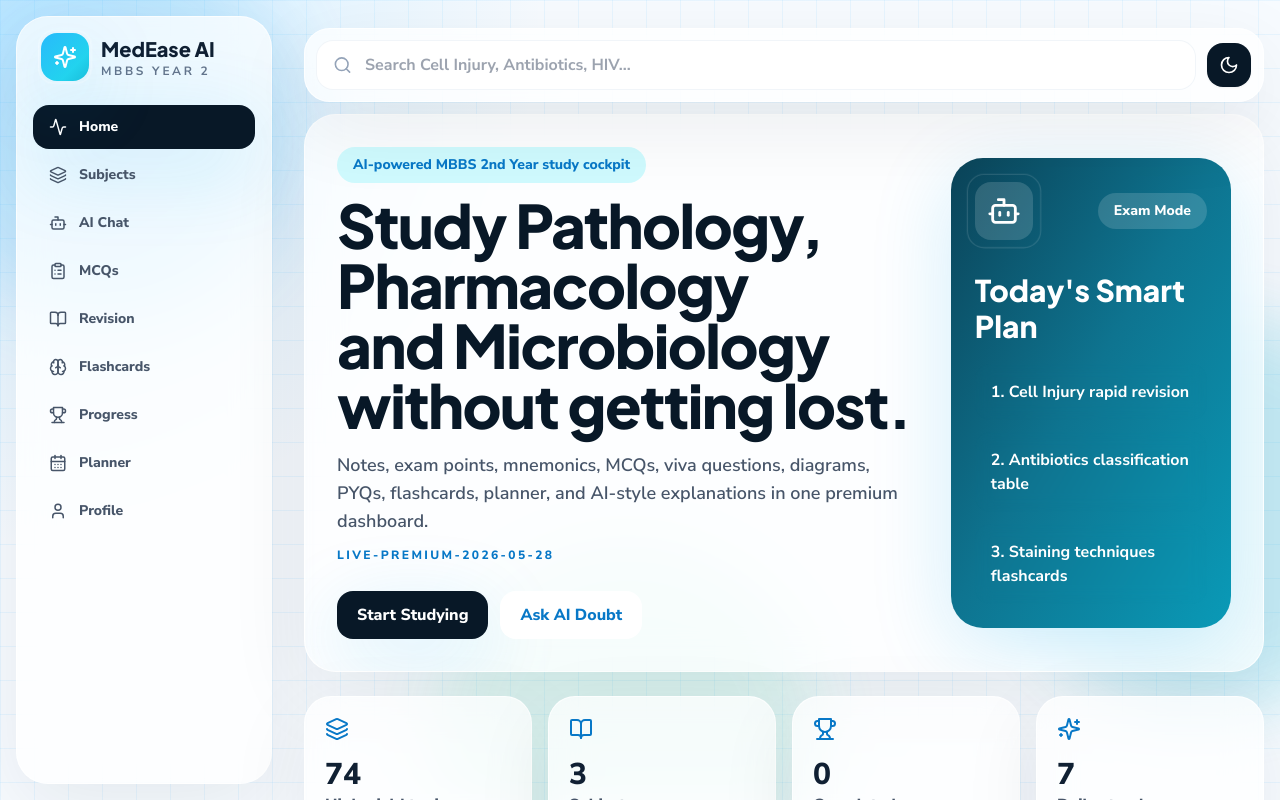
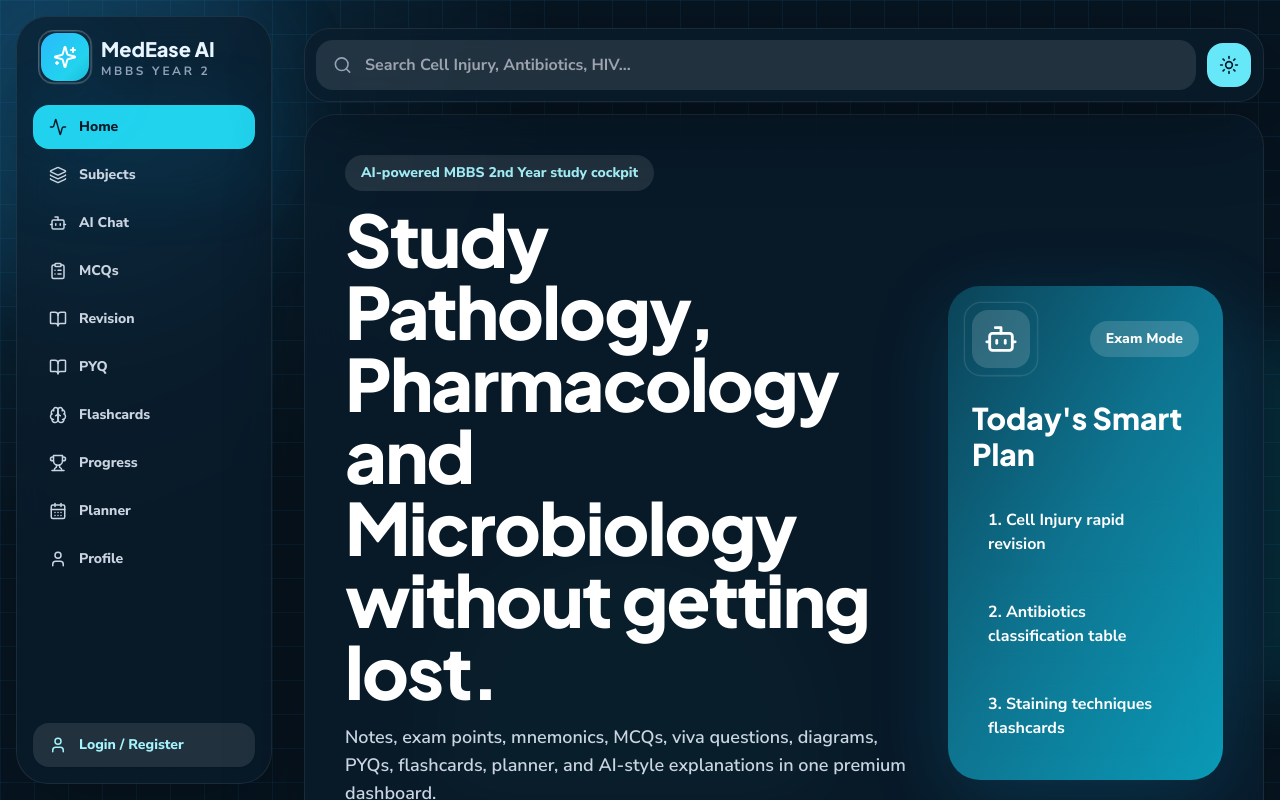
Before and after one commit to prateeksharma4919l/med, a React (Vite) app in the folder client/: page /login in a window 1280 px wide. Shown: the top 800 px of the page. Built offline with nearby package versions, Linux system fonts and the light colour scheme.

Commit message:
Match live UI to premium localhost design

```diff
--- a/client/index.html
+++ b/client/index.html
@@ -43,33 +43,33 @@
           <style>
             :root{--navy:#071827;--blue:#0878c7;--cyan:#06b6d4;--soft:#f5fbff;--ink:#0b1b2c}
             *{box-sizing:border-box}
-            body{margin:0;background:radial-gradient(circle at top left,rgba(43,179,255,.24),transparent 34rem),radial-gradient(circle at bottom right,rgba(52,211,153,.18),transparent 30rem),#f7fbff;color:var(--ink);font-family:Arial,Helvetica,sans-serif}
+            body{margin:0;background:radial-gradient(circle at top left,rgba(43,179,255,.16),transparent 34rem),radial-gradient(circle at bottom right,rgba(52,211,153,.10),transparent 30rem),#061723;color:#eaf6ff;font-family:Arial,Helvetica,sans-serif}
             .static-shell{min-height:100vh;display:grid;grid-template-columns:280px 1fr;gap:18px;max-width:1500px;margin:0 auto;padding:18px}
-            .static-sidebar,.static-top,.static-card,.hero{background:rgba(255,255,255,.82);border:1px solid rgba(255,255,255,.9);box-shadow:0 24px 80px rgba(8,24,39,.10);backdrop-filter:blur(16px)}
+            .static-sidebar,.static-top,.static-card,.hero{background:rgba(8,28,43,.78);border:1px solid rgba(255,255,255,.08);box-shadow:0 24px 80px rgba(0,0,0,.26);backdrop-filter:blur(16px)}
             .static-sidebar{position:sticky;top:18px;height:calc(100vh - 36px);border-radius:32px;padding:18px;display:flex;flex-direction:column;gap:18px}
             .brand{display:flex;align-items:center;gap:12px;font-weight:900;font-size:22px}
             .logo{width:48px;height:48px;border-radius:18px;display:grid;place-items:center;background:linear-gradient(135deg,#2bb3ff,#06b6d4);color:white;box-shadow:0 18px 55px rgba(6,182,212,.3)}
-            .navbtn{width:100%;border:0;background:transparent;text-align:left;padding:13px 14px;border-radius:18px;font-weight:900;color:#526070;cursor:pointer}
-            .navbtn.active,.navbtn:hover{background:var(--navy);color:white}
+            .navbtn{width:100%;border:0;background:transparent;text-align:left;padding:13px 14px;border-radius:18px;font-weight:900;color:#cbd5e1;cursor:pointer}
+            .navbtn.active,.navbtn:hover{background:#38dff6;color:#071827}
             .static-main{padding-bottom:34px}
             .static-top{position:sticky;top:18px;z-index:5;border-radius:26px;padding:12px;margin-bottom:18px;display:flex;gap:12px}
             .menu{display:none;border:0;border-radius:16px;background:var(--navy);color:white;padding:10px 12px;font-weight:900}
-            .search{flex:1;border:0;border-radius:18px;background:white;padding:14px 16px;font-weight:800;outline:1px solid #e8eef6}
+            .search{flex:1;border:0;border-radius:18px;background:rgba(255,255,255,.10);color:#eaf6ff;padding:14px 16px;font-weight:800;outline:1px solid rgba(255,255,255,.08)}
             .hero{border-radius:36px;padding:34px;margin-bottom:18px;overflow:hidden}
-            .badge{display:inline-block;background:#cffafe;color:#0878c7;border-radius:999px;padding:10px 16px;font-weight:900;margin-bottom:16px}
+            .badge{display:inline-block;background:rgba(255,255,255,.12);color:#9ff7ff;border-radius:999px;padding:10px 16px;font-weight:900;margin-bottom:16px}
             h1{font-size:clamp(46px,8vw,88px);line-height:.95;margin:0 0 18px;font-weight:950;letter-spacing:-2px}
             h2{font-size:clamp(30px,4vw,48px);line-height:1;margin:0 0 10px;font-weight:950}
             h3{font-size:26px;margin:0 0 10px;font-weight:950}
             p{line-height:1.55}
-            .lead{font-size:21px;max-width:900px;color:#40516a;font-weight:800}
+            .lead{font-size:21px;max-width:900px;color:#cbd5e1;font-weight:800}
             .actions{display:flex;gap:12px;flex-wrap:wrap;margin-top:24px}
             .primary,.secondary{border:0;border-radius:18px;padding:14px 20px;font-weight:950;cursor:pointer}
-            .primary{background:var(--navy);color:white}.secondary{background:white;color:#0878c7}
+            .primary{background:#9ff7ff;color:#071827}.secondary{background:rgba(255,255,255,.10);color:#9ff7ff}
             .grid{display:grid;grid-template-columns:repeat(3,minmax(0,1fr));gap:18px}
             .grid.two{grid-template-columns:repeat(2,minmax(0,1fr))}
             .static-card{border-radius:28px;padding:24px;margin-bottom:18px}
             .eyebrow{font-size:12px;text-transform:uppercase;letter-spacing:.2em;color:#0878c7;font-weight:950;margin:0 0 8px}
-            .chips{display:flex;gap:8px;flex-wrap:wrap;margin-top:14px}.chips span{background:#ecfeff;color:#0878c7;border-radius:999px;padding:8px 10px;font-size:12px;font-weight:900}
+            .chips{display:flex;gap:8px;flex-wrap:wrap;margin-top:14px}.chips span{background:rgba(255,255,255,.10);color:#9ff7ff;border-radius:999px;padding:8px 10px;font-size:12px;font-weight:900}
             .dark-panel{background:linear-gradient(135deg,#071827,#0878c7);color:white;border-radius:32px;padding:26px;box-shadow:0 24px 80px rgba(8,24,39,.18)}
             .tool-section{display:none}.tool-section.active{display:block}
             .mobile-nav{display:none}
--- a/client/src/StableApp.jsx
+++ b/client/src/StableApp.jsx
@@ -27,10 +27,12 @@ const navItems = [
   { id: "ai", label: "AI Chat", icon: Bot },
   { id: "mcq", label: "MCQs", icon: ClipboardList },
   { id: "revision", label: "Revision", icon: BookOpen },
+  { id: "pyq", label: "PYQ", icon: BookOpen },
   { id: "flashcards", label: "Flashcards", icon: Brain },
   { id: "progress", label: "Progress", icon: Trophy },
   { id: "planner", label: "Planner", icon: CalendarDays },
-  { id: "profile", label: "Profile", icon: User }
+  { id: "profile", label: "Profile", icon: User },
+  { id: "login", label: "Login / Register", icon: User }
 ];
 
 const subjectIcons = {
@@ -96,13 +98,13 @@ function HomePage({ setPage, completed, openTopic }) {
   const featured = topicBank.slice(0, 6);
   return (
     <div className="space-y-6">
-      <section className="glass premium-card overflow-hidden rounded-[2rem] p-6 sm:p-8">
+      <section className="glass premium-card overflow-hidden rounded-[2rem] p-6 sm:p-10">
         <div className="grid gap-8 lg:grid-cols-[1.35fr_0.65fr] lg:items-center">
           <div>
             <p className="mb-3 inline-flex rounded-full bg-cyan-100 px-4 py-2 text-sm font-black text-clinic-700 dark:bg-white/10 dark:text-cyan-200">
               AI-powered MBBS 2nd Year study cockpit
             </p>
-            <h1 className="text-balance font-display text-4xl font-extrabold tracking-tight text-clinic-950 dark:text-white sm:text-6xl">
+            <h1 className="text-balance font-display text-5xl font-extrabold tracking-tight text-clinic-950 dark:text-white sm:text-7xl">
               Study Pathology, Pharmacology and Microbiology without getting lost.
             </h1>
             <p className="mt-4 max-w-3xl text-lg font-semibold text-slate-600 dark:text-slate-300">
@@ -234,17 +236,39 @@ function ToolsPage({ page, topics }) {
   const titleMap = {
     mcq: "MCQ Practice",
     revision: "Revision Notes",
+    pyq: "Previous Year Questions",
     flashcards: "Flashcards",
     progress: "Progress Tracker",
     planner: "Daily Study Planner",
-    profile: "Profile"
+    profile: "Profile",
+    login: "Login / Register"
   };
   return (
     <div className="space-y-5">
       <SectionTitle eyebrow="Study Tool" title={titleMap[page]} subtitle="Fast, mobile-friendly tools for MBBS 2nd year revision." />
+      {page === "login" && (
+        <div className="grid gap-5 lg:grid-cols-[0.8fr_1.2fr]">
+          <Card>
+            <h3 className="font-display text-2xl font-extrabold">Student Login</h3>
+            <p className="mt-2 font-bold text-slate-600 dark:text-slate-300">Demo account is ready for now.</p>
+            <input className="mt-5 w-full rounded-2xl bg-white p-4 font-bold outline-none ring-1 ring-slate-100 dark:bg-white/10 dark:ring-white/10" value={demoUser.username} readOnly />
+            <input className="mt-3 w-full rounded-2xl bg-white p-4 font-bold outline-none ring-1 ring-slate-100 dark:bg-white/10 dark:ring-white/10" value={demoUser.password} readOnly />
+            <Button onClick={() => alert("Logged in as Doctor Gouri Sharma")} >Login</Button>
+          </Card>
+          <Card>
+            <h3 className="font-display text-2xl font-extrabold">Create Account</h3>
+            <p className="mt-2 font-bold text-slate-600 dark:text-slate-300">Register UI is ready. Backend MongoDB can be connected from Render env.</p>
+            <div className="mt-5 grid gap-3 sm:grid-cols-2">
+              <input className="rounded-2xl bg-white p-4 font-bold outline-none ring-1 ring-slate-100 dark:bg-white/10 dark:ring-white/10" placeholder="Full name" />
+              <input className="rounded-2xl bg-white p-4 font-bold outline-none ring-1 ring-slate-100 dark:bg-white/10 dark:ring-white/10" placeholder="Email" />
+              <input className="rounded-2xl bg-white p-4 font-bold outline-none ring-1 ring-slate-100 dark:bg-white/10 dark:ring-white/10 sm:col-span-2" placeholder="Password" />
+            </div>
+          </Card>
+        </div>
+      )}
       {page === "profile" && <Card><h3 className="font-display text-2xl font-extrabold">{demoUser.name}</h3><p className="mt-2 font-bold text-slate-600 dark:text-slate-300">Username: {demoUser.username}</p><p className="font-bold text-slate-600 dark:text-slate-300">Password: {demoUser.password}</p></Card>}
       {page === "progress" && <div className="grid gap-4 md:grid-cols-3"><Card><p className="text-3xl font-black">7</p><p className="font-bold">Daily streak</p></Card><Card><p className="text-3xl font-black">{topics.length}</p><p className="font-bold">Topics available</p></Card><Card><p className="text-3xl font-black">Exam Ready</p><p className="font-bold">Mode active</p></Card></div>}
-      <div className="grid gap-4 md:grid-cols-2 xl:grid-cols-3">
+      {page !== "login" && <div className="grid gap-4 md:grid-cols-2 xl:grid-cols-3">
         {topics.slice(0, 12).map((topic) => (
           <Card key={topic.id}>
             <p className="text-xs font-black uppercase tracking-[0.2em] text-clinic-700 dark:text-cyan-300">{topic.subjectName}</p>
@@ -253,7 +277,7 @@ function ToolsPage({ page, topics }) {
             <p className="mt-3 font-black text-clinic-700 dark:text-cyan-300">{topic.mnemonics[0]}</p>
           </Card>
         ))}
-      </div>
+      </div>}
     </div>
   );
 }
@@ -261,7 +285,7 @@ function ToolsPage({ page, topics }) {
 export default function StableApp() {
   const [page, setPage] = useState("home");
   const [open, setOpen] = useState(false);
-  const [darkMode, setDarkMode] = useState(false);
+  const [darkMode, setDarkMode] = useState(true);
   const [query, setQuery] = useState("");
   const [selectedTopic, setSelectedTopic] = useState(null);
   const [completed, setCompleted] = useState([]);
@@ -306,12 +330,15 @@ export default function StableApp() {
         <div><h1 className="font-display text-xl font-extrabold">MedEase AI</h1><p className="text-xs font-bold uppercase tracking-[0.22em] text-slate-500 dark:text-slate-400">MBBS Year 2</p></div>
       </div>
       <nav className="flex flex-1 flex-col gap-1">
-        {navItems.map(({ id, label, icon: Icon }) => (
+        {navItems.filter((item) => item.id !== "login").map(({ id, label, icon: Icon }) => (
           <button key={id} onClick={() => { setPage(id); setOpen(false); }} className={`flex items-center gap-3 rounded-2xl px-4 py-3 text-left text-sm font-extrabold transition ${page === id ? "bg-clinic-950 text-white shadow-glow dark:bg-cyan-400 dark:text-clinic-950" : "text-slate-600 hover:bg-white hover:text-clinic-700 dark:text-slate-300 dark:hover:bg-white/10 dark:hover:text-white"}`}>
             <Icon size={18} /> {label}
           </button>
         ))}
       </nav>
+      <button onClick={() => { setPage("login"); setOpen(false); }} className="flex items-center gap-3 rounded-2xl bg-white px-4 py-3 text-left text-sm font-extrabold text-clinic-700 shadow-sm transition hover:-translate-y-1 dark:bg-white/10 dark:text-cyan-200">
+        <User size={18} /> Login / Register
+      </button>
     </aside>
   );
 
```
